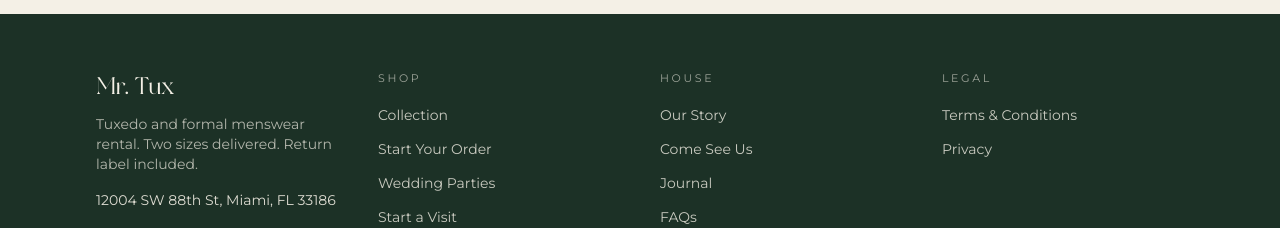
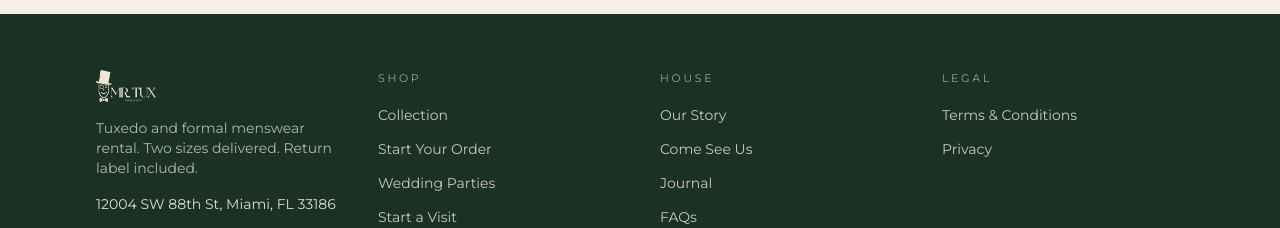
Before and after one commit to Figve-Creative/MrTux_Example, a React (Vite) app: page / in a window 1280 px wide. Shown: the part 4339-4567 px from the top of the page. Built offline with nearby package versions, Linux system fonts and the light colour scheme; no server answers; the HTML template or start-up script is replaced by a standard one.

Commit message:
style: add logo to footer

```diff
--- a/src/components/layout/Footer.tsx
+++ b/src/components/layout/Footer.tsx
@@ -1,4 +1,5 @@
 import { Link } from "react-router-dom";
+import logoImg from "@/assets/mr-tux-logo-horizontal-white.png";
 import { SITE } from "@/lib/site";
 
 const columns = [
@@ -34,8 +35,10 @@ const Footer = () => (
     <div className="mx-auto max-w-6xl px-5 lg:px-8 py-14">
       <div className="grid gap-10 sm:grid-cols-2 lg:grid-cols-4">
         <div>
-          <p className="font-display text-2xl">{SITE.name}</p>
-          <p className="mt-3 text-sm text-cream/70 max-w-xs">
+          <Link to="/" aria-label={SITE.name}>
+            <img src={logoImg} alt={SITE.name} className="h-8 w-auto" />
+          </Link>
+          <p className="mt-4 text-sm text-cream/70 max-w-xs">
             Tuxedo and formal menswear rental. Two sizes delivered. Return label included.
           </p>
           <p className="mt-4 text-sm text-cream/90">{SITE.address.full}</p>
```
